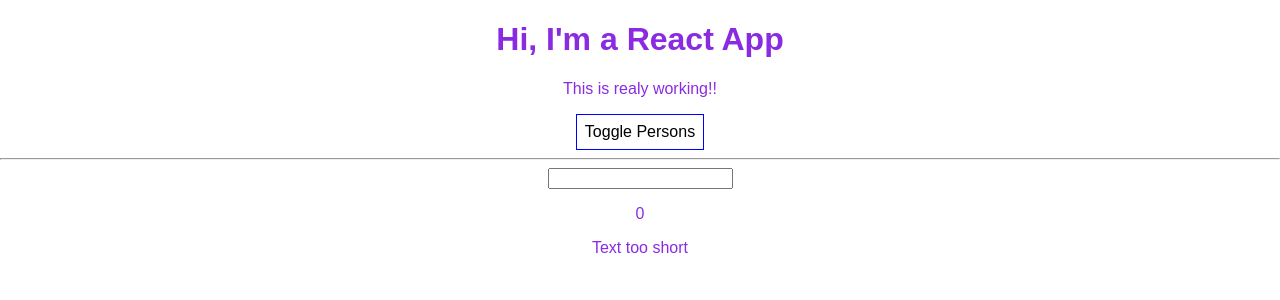
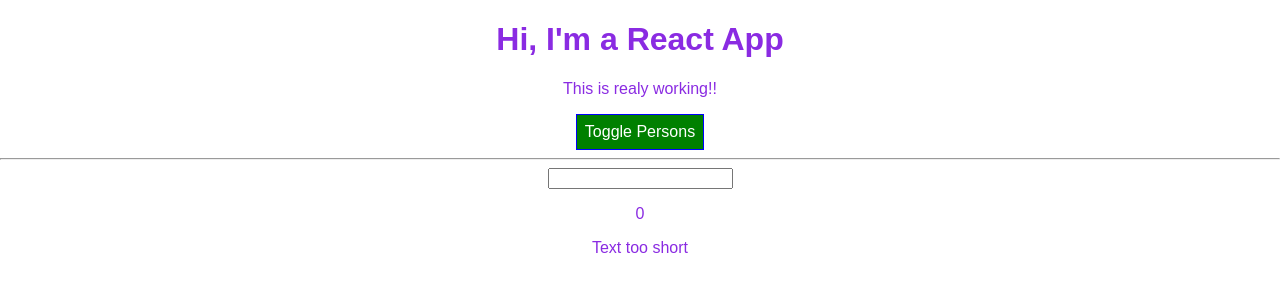
Before and after one commit to adiSchreiber/ReactProject, a React (Create React App) app in the folder newproject/: page / in a window 1280 px wide. Shown: the top 300 px of the page. Built offline with nearby package versions, Linux system fonts and the light colour scheme.

Commit message:
lesson 66

```diff
--- a/newproject/src/App.js
+++ b/newproject/src/App.js
@@ -36,13 +36,7 @@ deletePersonHandler = (personIndex) =>{
   persons.splice(personIndex,1);
   this.setState({persons:persons})
 }
-  buttonStyle ={
-  backgroundColor:"white",
-  font:'inherit',
-  border: '1px solid blue',
-  padding: '8px',
-  cursor:'pointer'
-}
+
 togglePersonsHandler = () =>{
   const doesShow = this.state.showPersons;
   this.setState({showPersons:!doesShow});
@@ -57,6 +51,14 @@ deleteCharHandler =(index)=>{
   this.setState({userInput:updateText});
 }
 render(){
+ const buttonStyle ={
+    backgroundColor:"green",
+    color:"white",
+    font:'inherit',
+    border: '1px solid blue',
+    padding: '8px',
+    cursor:'pointer'
+ }
   const charList = this.state.userInput.split('').map((ch, index)=>{
     return <Char
     character = {ch}
@@ -77,13 +79,14 @@ persons=(
   })}
 </div>
 );
+buttonStyle.backgroundColor = "red";
   }
       return(
       <div className="App">
         <h1 className="title">Hi, I'm a React App</h1>
         <p>This is realy working!!</p>
         <button
-        style={this.buttonStyle}
+        style={buttonStyle}
          onClick={this.togglePersonsHandler}>Toggle Persons</button>
         {persons}
         <hr></hr>
```
Also changed, not shown: 1 other file (tests, documents, lock files or other folders).
